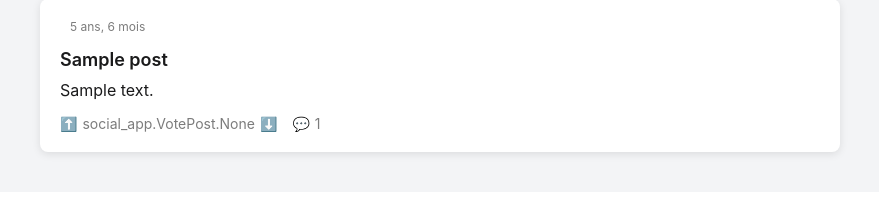
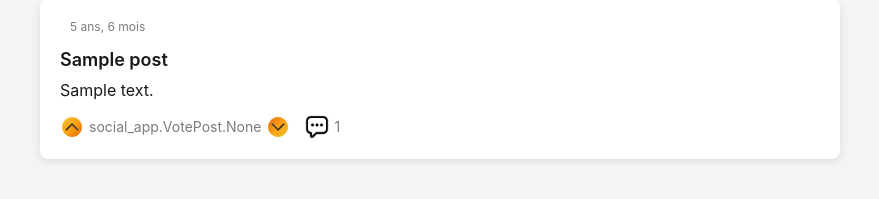
Before and after one commit to quentinLourenco/raddot, a Django app: a page that uses social_app/templates/social_app/subraddot_home.html in a window 1280 px wide. Shown: the part 800-999 px from the top of the page, without its empty margins (200-1079 px from the left). Before the commit the page ends 962 px from the top, so only its background shows below. Run offline with Django 5.2, Linux system fonts and the light colour scheme; a user stored in the database is signed in; tables that the repository leaves empty hold one stand-in row (values such as "Sample post"); grey boxes marked "Sample" are stand-in pictures.

Commit message:
icon in subraddot

```diff
--- a/social_app/templates/social_app/subraddot_home.html
+++ b/social_app/templates/social_app/subraddot_home.html
@@ -71,12 +71,12 @@
                         </div>
                         <div class="post-actions">
                             <div class="post-action">
-                                <span>⬆️</span>
+                                <img src="{% static 'assets/vers-le-haut.png' %}" alt="Vote vers le haut" style="width:24px; height:24px; vertical-align:middle;">
                                 <span>{{ post.votes }}</span>
-                                <span>⬇️</span>
+                                <img src="{% static 'assets/vers-le-bas.png' %}" alt="Vote vers le bas" style="width:24px; height:24px; vertical-align:middle;">
                             </div>
                             <div class="post-action">
-                                <span>💬</span>
+                                <img src="{% static 'assets/bulle.png' %}" alt="comments" style="width:24px; height:24px; vertical-align:middle;">
                                 <span>{{ post.comments.count }}</span>
                             </div>
                         </div>
```
Also changed, not shown: static/assets/bulle.png (added), static/assets/vers-le-bas.png (added), static/assets/vers-le-haut.png (added).
